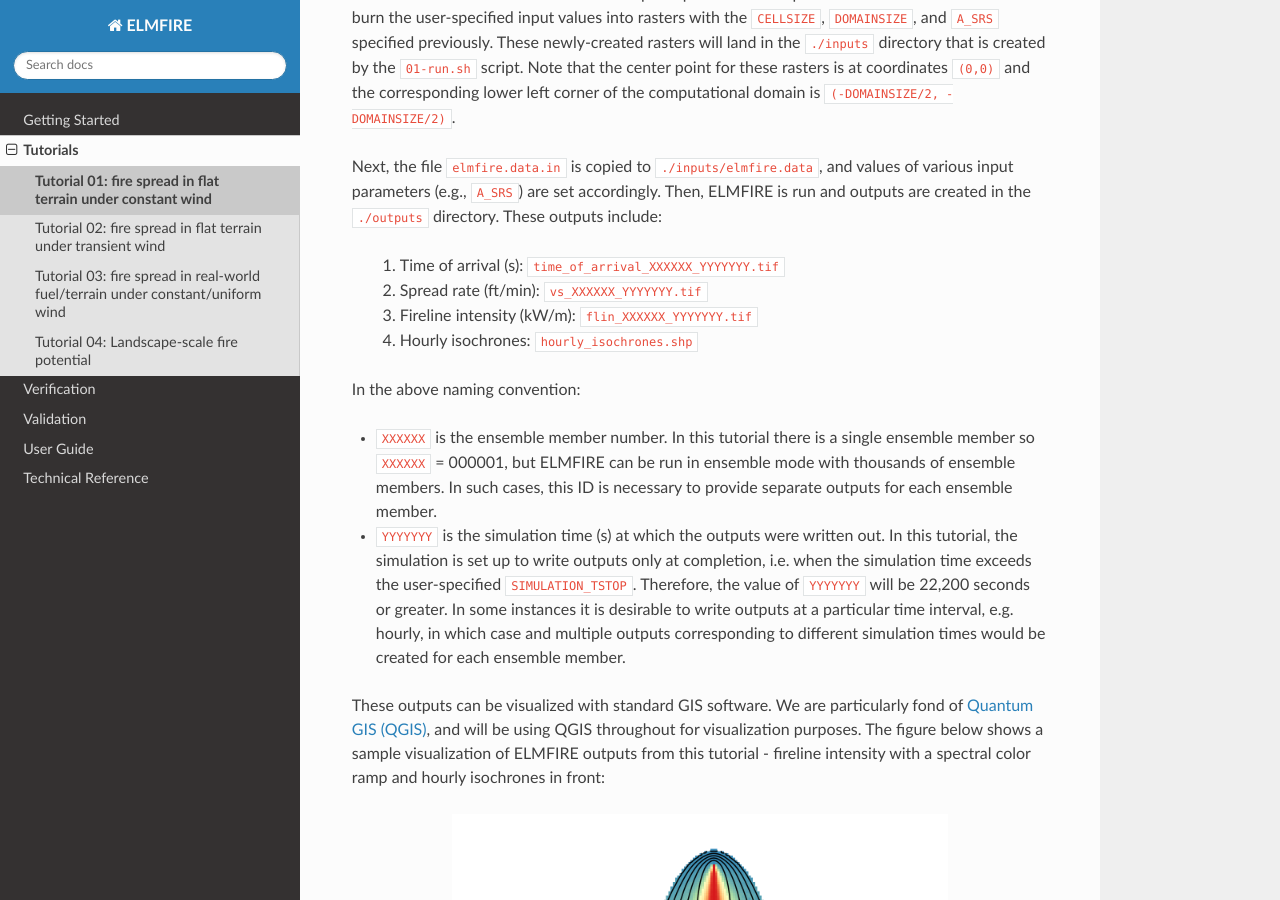
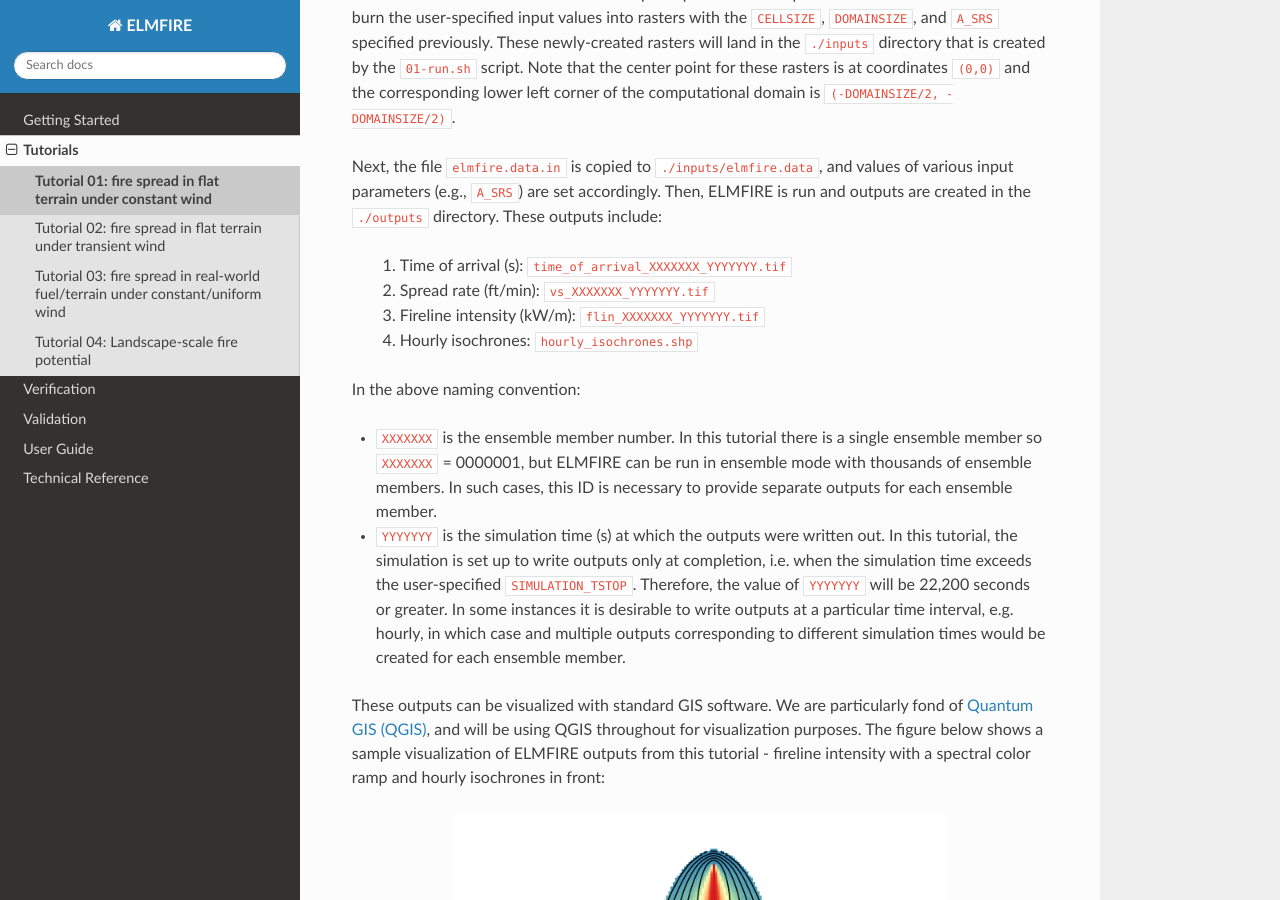
Before and after one commit to lautenberger/elmfire, a Sphinx documentation site: the page built from docs/tutorials/tutorial_01.rst, in a window 1280 px wide and 900 px high, scrolled down 2072 px. Built offline with Sphinx 7.4.7 and the Read the Docs theme 2.0.0, drawn with Linux system fonts in a browser that asks for light colours.

```diff
--- a/docs/tutorials/tutorial_01.rst
+++ b/docs/tutorials/tutorial_01.rst
@@ -117,15 +117,15 @@ Next, the file ``elmfire.data.in`` is copied to
 ``A_SRS``) are set accordingly. Then, ELMFIRE is run and outputs are
 created in the ``./outputs`` directory. These outputs include:
 
- 1. Time of arrival (s):  ``time_of_arrival_XXXXXX_YYYYYYY.tif``
- 2. Spread rate (ft/min):  ``vs_XXXXXX_YYYYYYY.tif``
- 3. Fireline intensity (kW/m):  ``flin_XXXXXX_YYYYYYY.tif``
+ 1. Time of arrival (s):  ``time_of_arrival_XXXXXXX_YYYYYYY.tif``
+ 2. Spread rate (ft/min):  ``vs_XXXXXXX_YYYYYYY.tif``
+ 3. Fireline intensity (kW/m):  ``flin_XXXXXXX_YYYYYYY.tif``
  4. Hourly isochrones:  ``hourly_isochrones.shp``
 
 In the above naming convention:
 
-* ``XXXXXX`` is the ensemble member number. In this tutorial there is a
-  single ensemble member so ``XXXXXX`` = 000001, but ELMFIRE can be run
+* ``XXXXXXX`` is the ensemble member number. In this tutorial there is a
+  single ensemble member so ``XXXXXXX`` = 0000001, but ELMFIRE can be run
   in ensemble mode with thousands of ensemble members. In such cases,
   this ID is necessary to provide separate outputs for each ensemble
   member.
--- a/docs/user_guide/io.rst
+++ b/docs/user_guide/io.rst
@@ -365,7 +365,7 @@ Output filenames are hardcoded but should be readily discernable, *e.g.*
 fireline intensity outputs begin with ``flin_``, time of arrival outputs
 begin with ``toa_``, *etc*. Since ELMFIRE is sometimes used to run
 multiple cases as part of a Monte Carlo analysis or sensitivity
-analysis, a six-digit sequential identifier is prepended to the name of
+analysis, a seven-digit sequential identifier is prepended to the name of
 each output raster, and the time at which the raster was dumped is
 appended to the filename.
 
--- a/docs/validation/validation_01.rst
+++ b/docs/validation/validation_01.rst
@@ -143,7 +143,7 @@ this direcory include:
 * ``corr`` directory:  Correlation rasters. Naming convention is
   similar to the time of arrival rasers, except the time field in the
   filename corresponds to a target time. For example,
-  ``corr_000031_44220.tif`` is the correlation raster for ensemble
+  ``corr_0000031_44220.tif`` is the correlation raster for ensemble
   member 31 at 44,220 seconds after ignition. Pixels are coded as 0 (not
   burned in target, not burned in model), +1 (burned in model and burned
   in target), or -1 (burned in model and not burned in target or `vice
```
Also changed, not shown: 4 other files.
